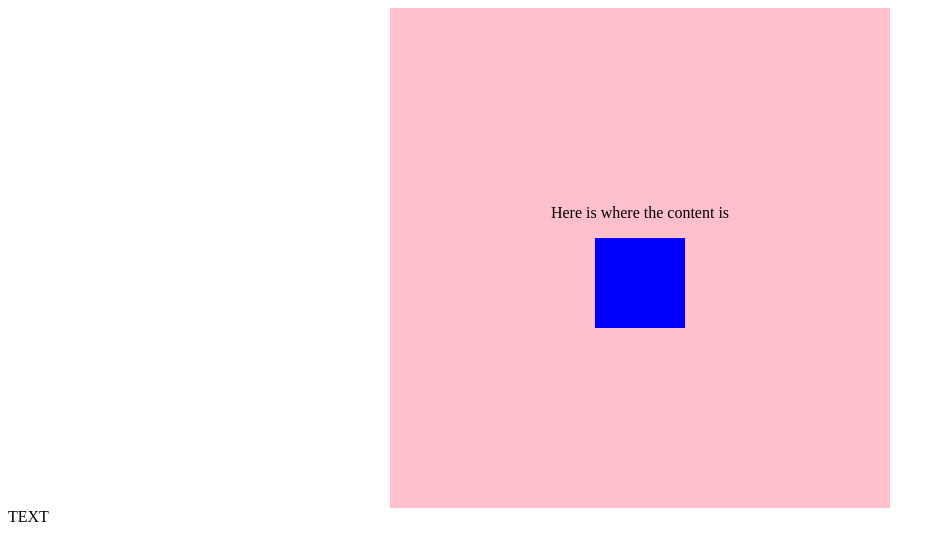
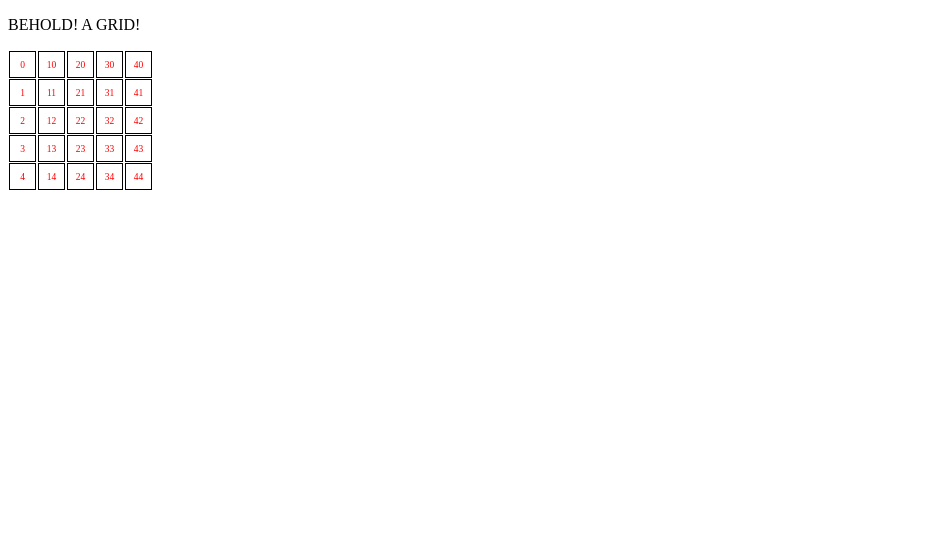
Before and after one commit to Cililocwee/etch-a-sketch, a plain HTML site: page index.html in a window 1280 px wide. Shown: the whole page, without its empty margins (0-945 px from the left). Drawn offline with Linux system fonts and the light colour scheme.

Commit message:
overhaul
massive overhaul and simplification to the grid generating process. Creates a dynamically sized grid based on an input number. Add a slider for more efficiency in future updates

```diff
--- a/index.html
+++ b/index.html
@@ -9,15 +9,8 @@
     <link rel="stylesheet" href="styles.css">
 </head>
 <body>
-    <div id="content" class="content">
-
-        <p>Here is where the content is</p>
-
-    </div>
-
-    <div id="grid-container">
-
-    </div>
+    <p>BEHOLD! A GRID!</p>
+    <div id="container" class="container"></div>
 
 
 </body>
--- a/scripts.js
+++ b/scripts.js
@@ -1,13 +1,10 @@
-const content = document.querySelector('#content');
+function gridGenerator(number){
+    let i = 0;
+    let n = number;
 
-const div = document.createElement('div');
-div.setAttribute('style', 'background-color:blue;height:90px;width:90px;');
+    container.innerHTML =
+      `<div class="row">${'<div class="cell">X</div>'.repeat(n)}</div>`
+      .repeat(n).replace(/X/g,_=> (i++).toString(n) )
+  }
 
-content.appendChild(div);
-
-var container = document.getElementById("grid-container");
-var cell = document.createElement("div");
-cell.innerHTML = "TEXT";
-for (let i = 0; i < 9; i++){
-    container.appendChild(cell);
-}
+  gridGenerator(5);
--- a/styles.css
+++ b/styles.css
@@ -1,15 +1,18 @@
-.content {
+.row {
+    font-size: 9.5px;
+    color: red;
+  }
+
+  .cell {
+    width: 25px;
+    height: 25px;
+    margin: 1px;
+    border: 1px solid black;
     display: flex;
     justify-content: center;
     align-items: center;
-    flex-direction: column;
-    margin: auto;
-    background-color: pink;
-    width: 500px;
-    height: 500px;
-}
+  }
 
-#grid-container {
-    display: grid;
-    grid-template-columns: auto auto;
-}
+  .container {
+    display: flex;
+    flex-w
```
